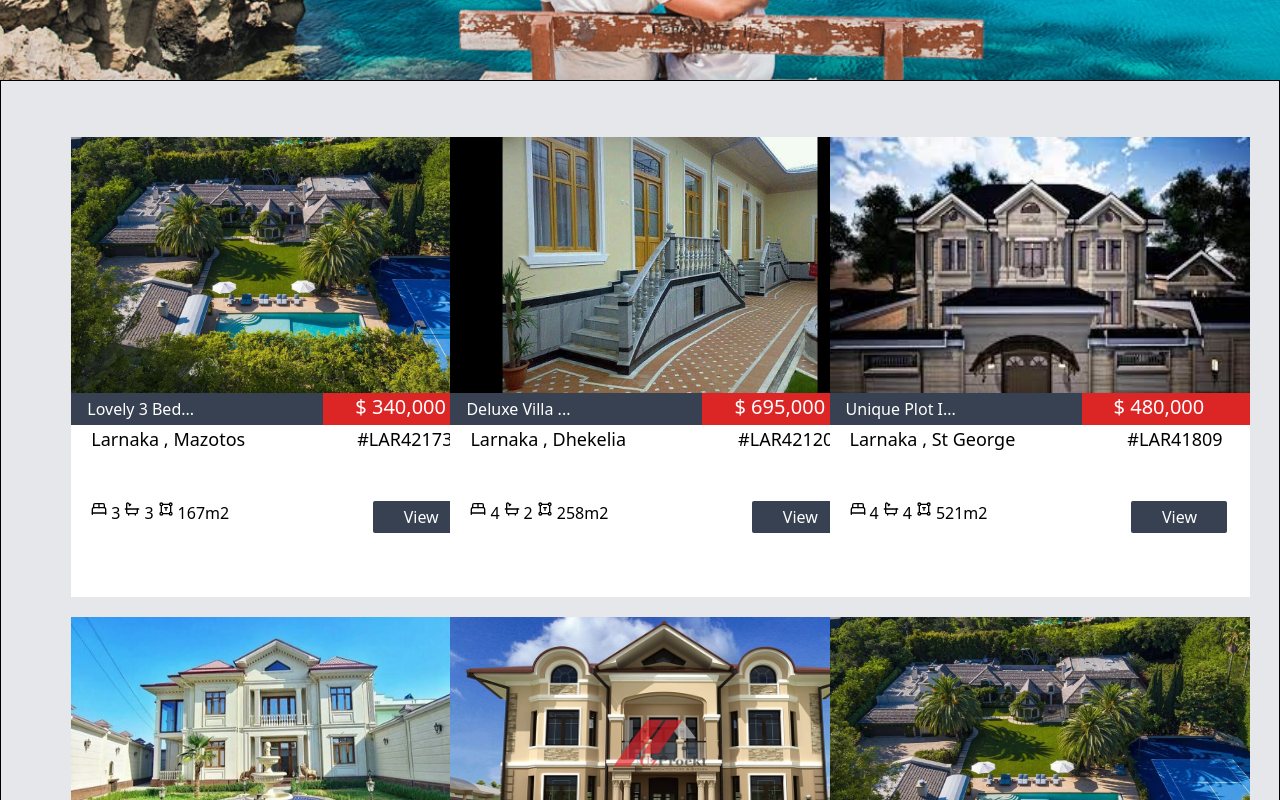
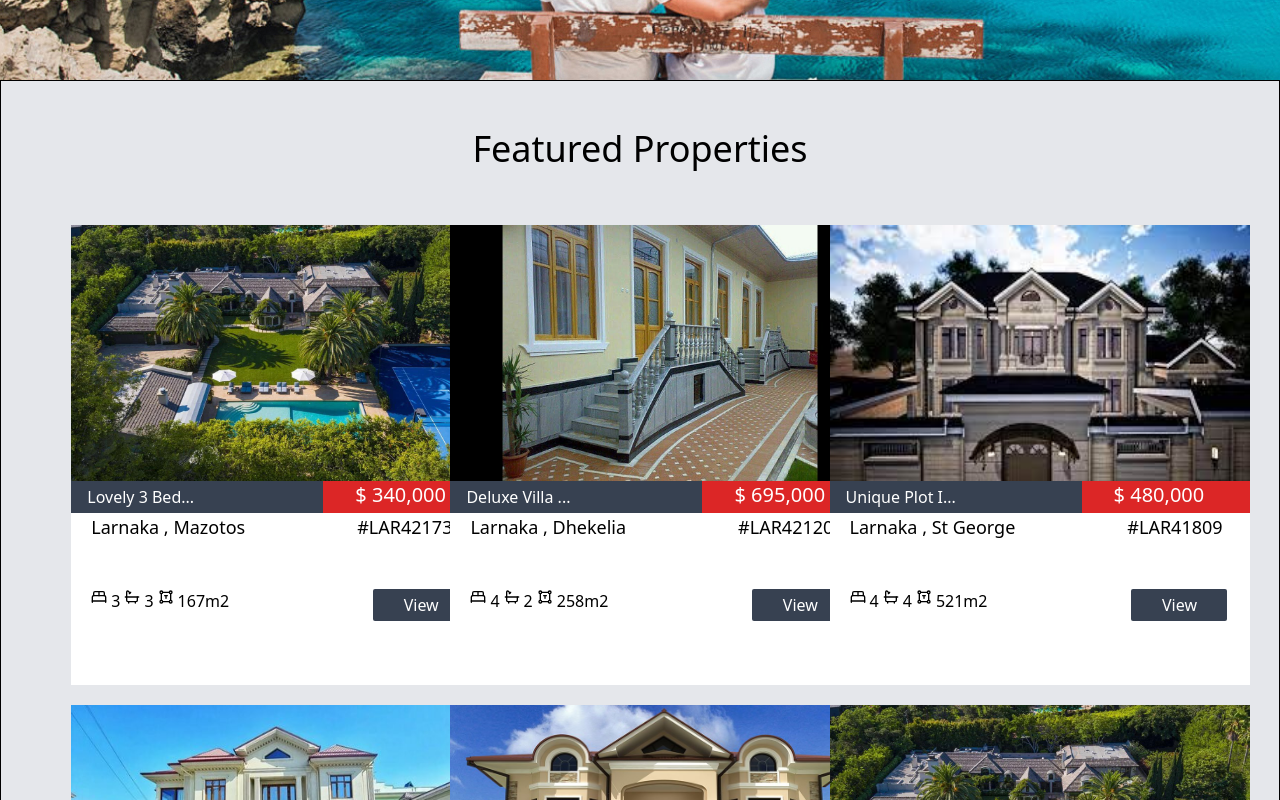
Before and after one commit to kodirov8788/buyhome-project, a React (Create React App) app: page / in a window 1280 px wide. Shown: the part 720-1520 px from the top of the page. Built offline with nearby package versions, Linux system fonts and the light colour scheme.

Commit message:
added end

```diff
--- a/src/components/cards/Cards.js
+++ b/src/components/cards/Cards.js
@@ -6,14 +6,15 @@ import { Link } from "react-router-dom";
 function Cards() {
   return (
     <div className="w-full h-[135vh] border border-black bg-gray-200">
-      <div className="my-12"></div>
+      <div className="my-12 text-4xl text-center">
+        <h1>Featured Properties</h1>
+      </div>
       <div className="w-[89%] h-[120vh]  m-auto my-14 grid grid-cols-3">
-
-
-
         {card.map((item) => (
           <div key={item.id} className="w-[420px] h-auto mb-5 mr-5  bg-white">
-            <img className="w-full h-64" src={item.img} alt="" />
+            <Link className="w-full h-64" to={`single/${item.id}/swiper`}>
+              <img className="w-full h-64" src={item.img} alt="" />
+            </Link>
             <div className="flex w-full h-8 text-white">
               <div className="w-3/5 h-full bg-gray-700 text-base flex items-center">
                 <h2 className="mx-4">{item.title}... </h2>
@@ -38,7 +39,6 @@ function Cards() {
                 </div>
                 <button className="hover:bg-red-600 w-24 h-8 text-white rounded-sm bg-gray-700">
                   <Link to={`single/${item.id}/swiper`}>View</Link>
-
                 </button>
               </div>
             </div>
```
